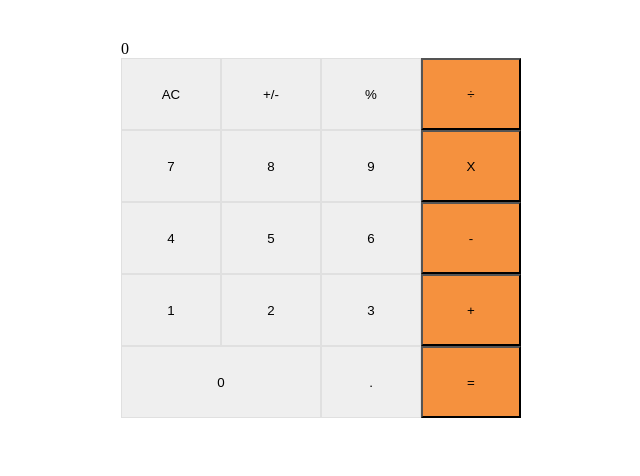
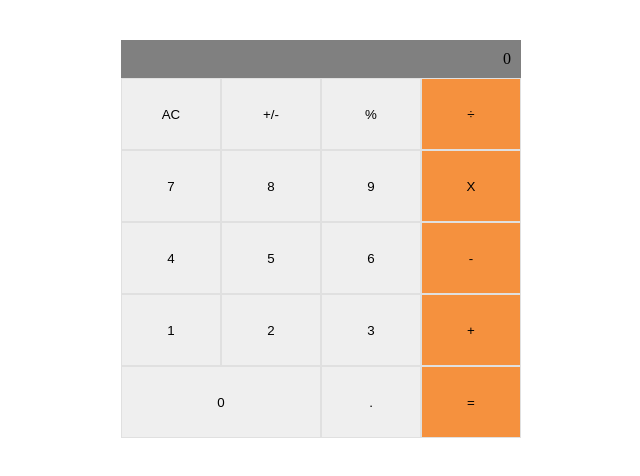
Before and after one commit to emmanuellekamwa/Maths-magician, a React (Create React App) app: page / in a window 1280 px wide. Shown: the top 476 px of the page, without its empty margins (319-959 px from the left). Built offline with nearby package versions, Linux system fonts and the light colour scheme.

Commit message:
Fix the styling of the app

```diff
--- a/src/index.css
+++ b/src/index.css
@@ -31,5 +31,13 @@ body {
 
 .btn-operator {
   background-color: #f5913e;
+  border: solid 1px #e0e0e0;
   width: 25%;
 }
+
+.displayNumber {
+  display: flex;
+  justify-content: flex-end;
+  padding: 10px;
+  background-color: grey;
+}
```
